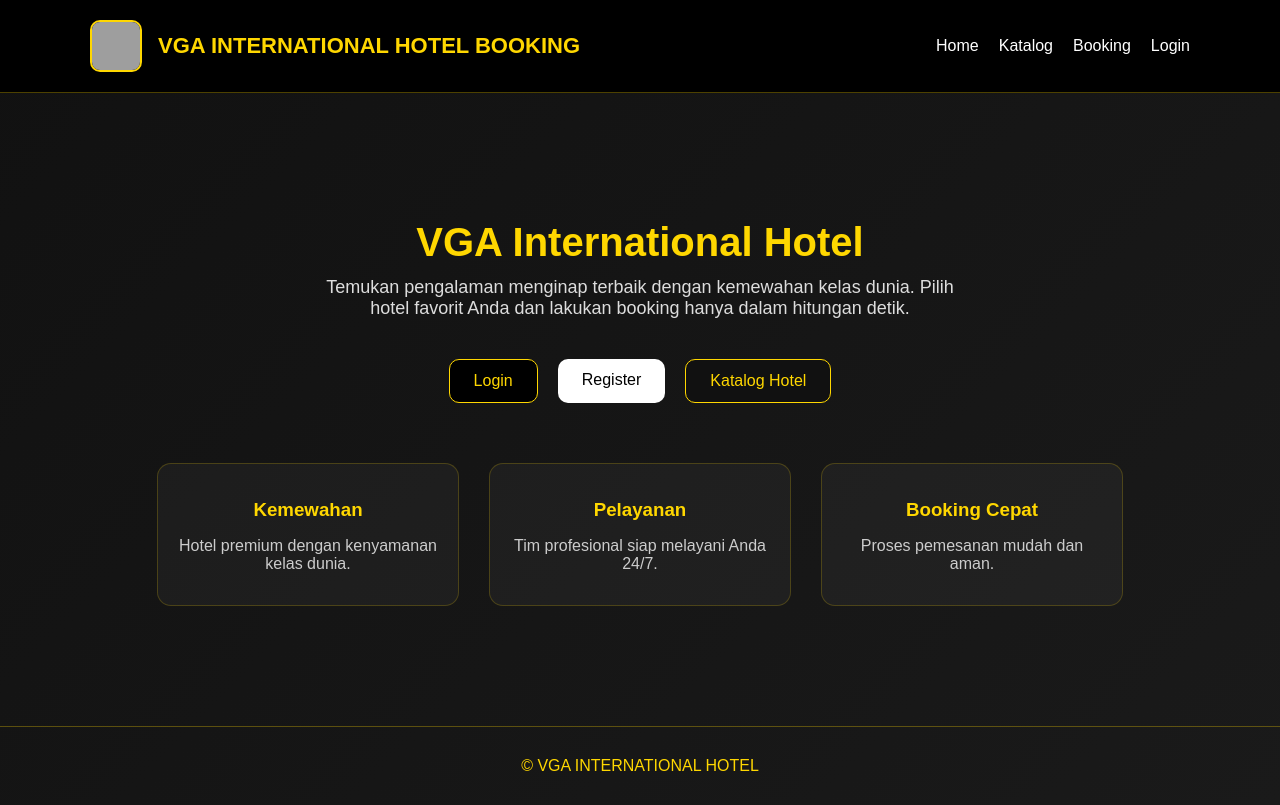
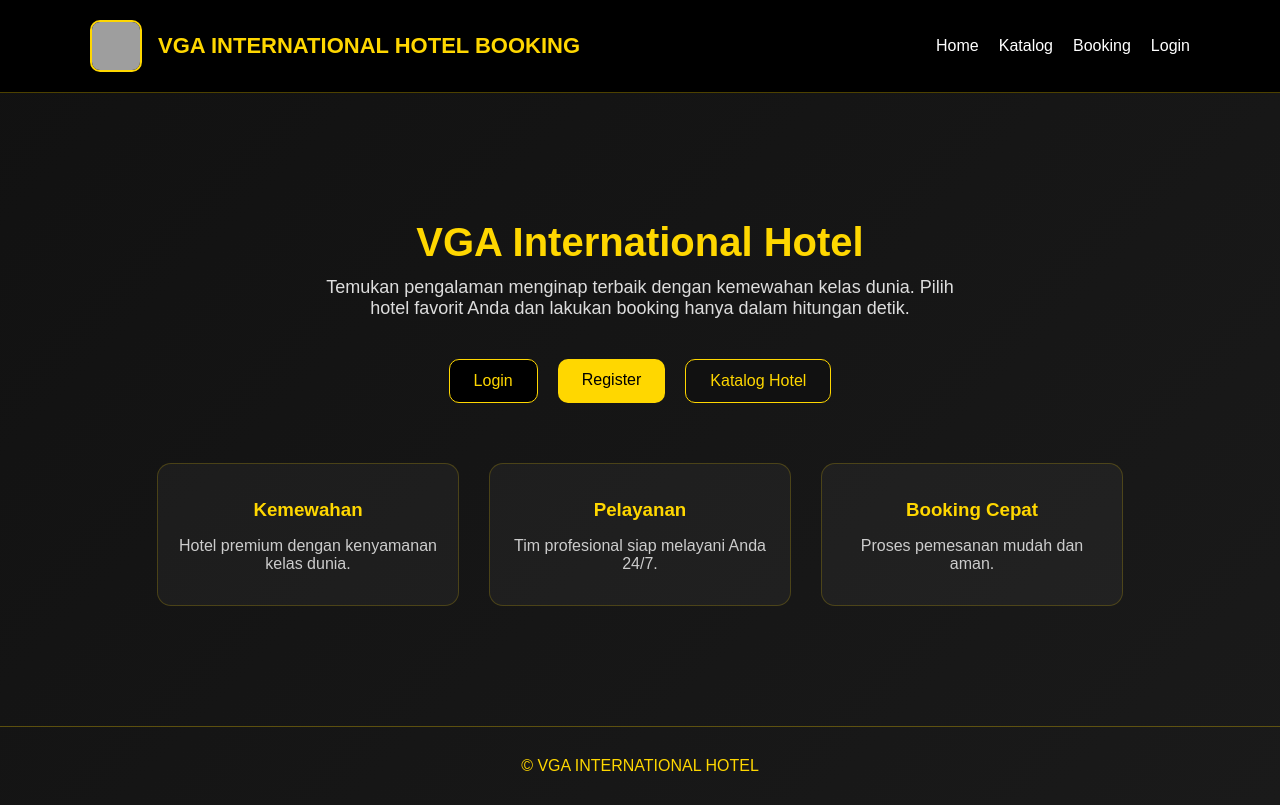
Before and after one commit to VGA2319/VGA, a Next.js app in the folder frontend/: page / in a window 1280 px wide. In both pictures the pointer is over the link "Register". Built offline with nearby package versions, Linux system fonts and the light colour scheme; grey boxes are pictures that could not be loaded.

Commit message:
gery: update globals.css tahap 8, mengubah tombol menjadi warna emas dengan teks hitam saat di-hover untuk efek interaksi yang lebih menarik

```diff
--- a/frontend/app/globals.css
+++ b/frontend/app/globals.css
@@ -48,3 +48,8 @@ a {
   font-weight: 500;
   transition: 0.3s;
 }
+
+.btn-white:hover {
+  background: gold;
+  color: black;
+}
```
